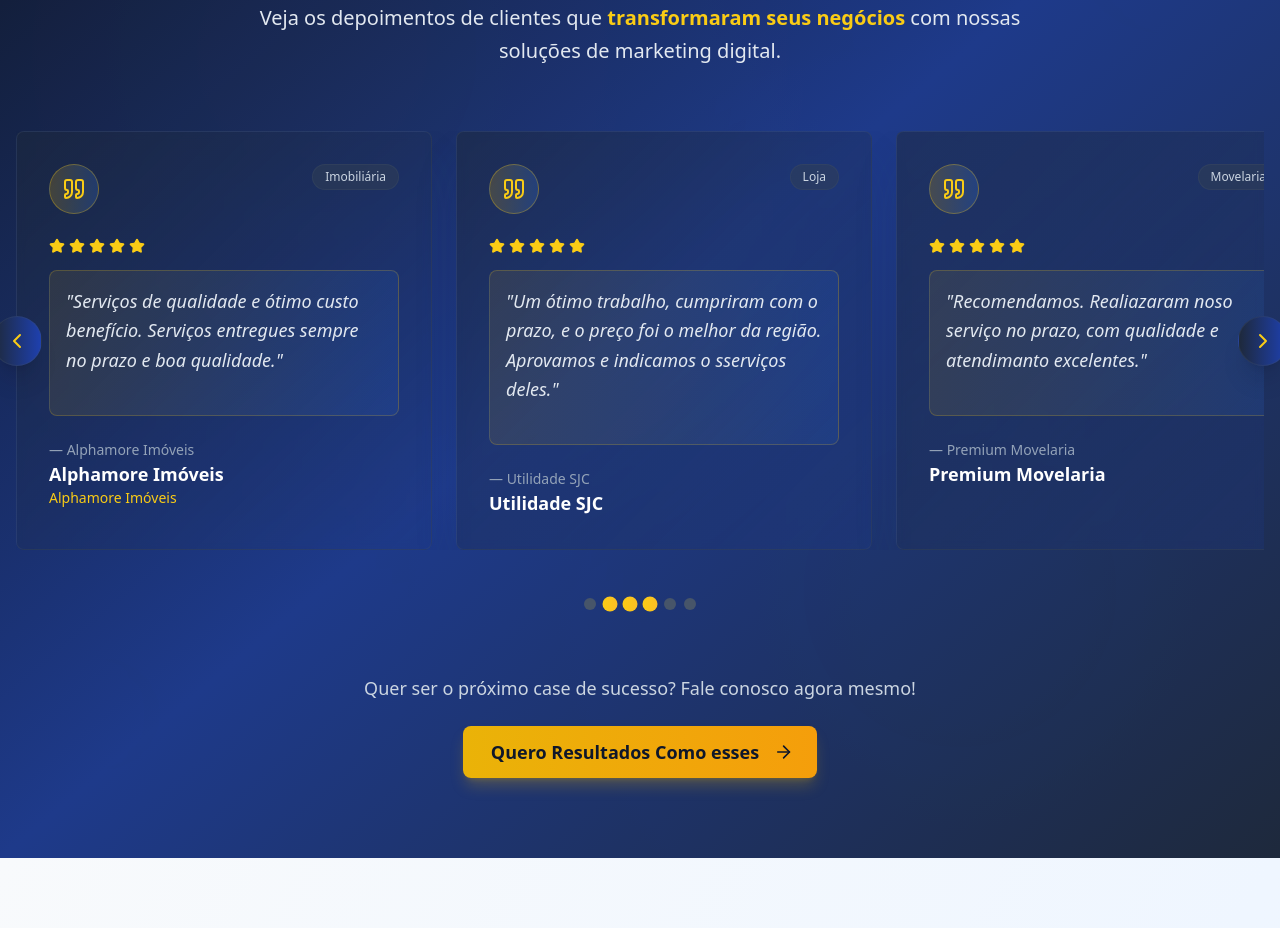
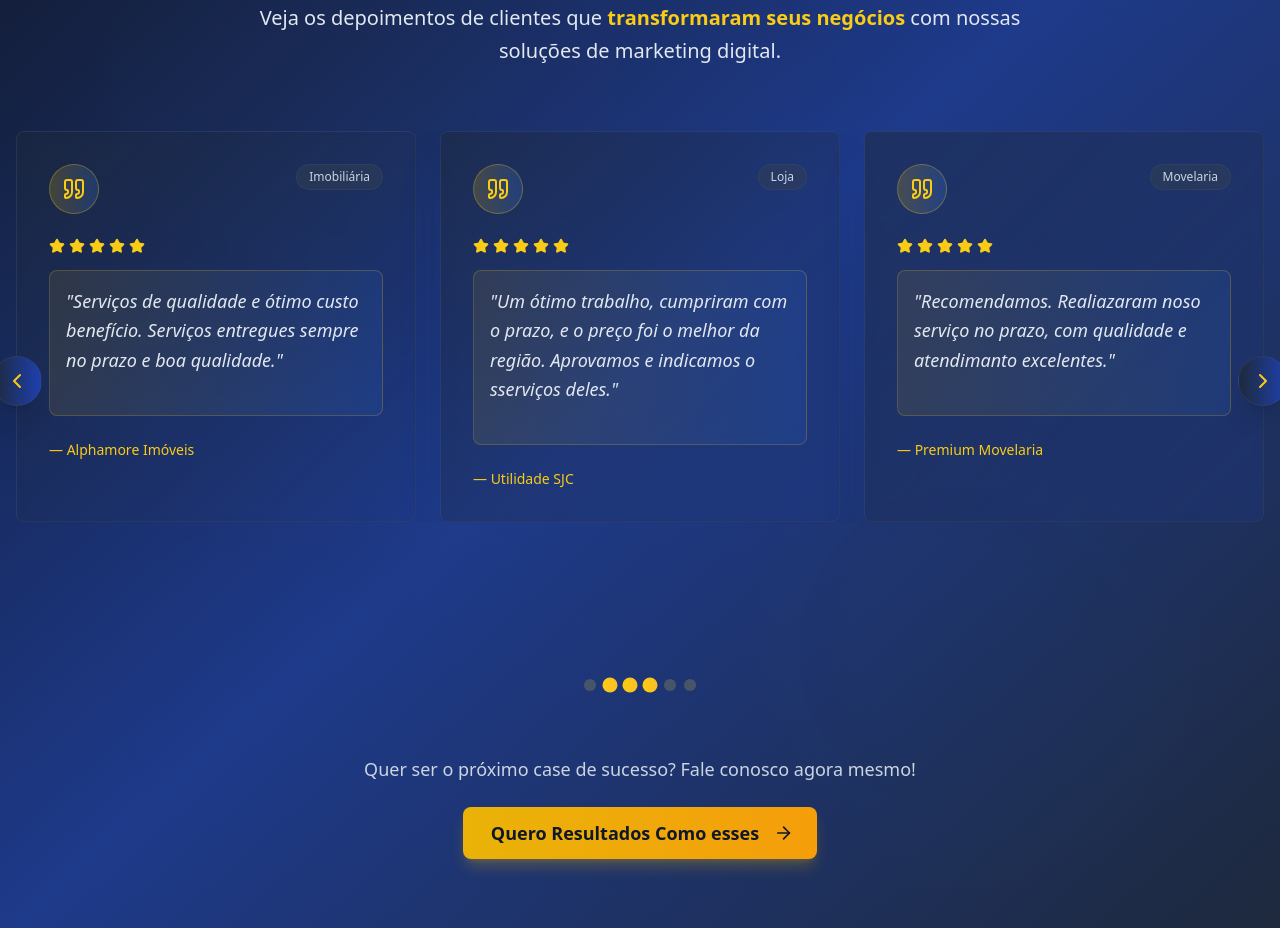
Before and after one commit to pedro-fs-garcia/agoravai360, a React (Vite) app: page / in a window 1280 px wide. Shown: the part 6680-7608 px from the top of the page. Built offline with nearby package versions, Linux system fonts and the light colour scheme.

Commit message:
atualiza testimonials

```diff
--- a/src/components/Testimonials.tsx
+++ b/src/components/Testimonials.tsx
@@ -145,7 +145,7 @@ export default function Testimonials() {
         </motion.div>
 
         {/* Carrossel de depoimentos */}
-        <div className="relative max-w-7xl mx-auto">
+        <div className="relative max-w-7xl mx-auto h-[500px]">
           <div className="overflow-hidden">
             <AnimatePresence mode="wait">
               <motion.div
--- a/src/components/testimonialCard.tsx
+++ b/src/components/testimonialCard.tsx
@@ -12,7 +12,7 @@ export default function TestimonialCard({ testimonial, index }: Props) {
     return (
         <motion.div
             key={testimonial.id}
-            className="w-full md:w-1/2 lg:w-1/3 flex-shrink-0"
+            className="w-full md:w-1/2 lg:w-1/3"
             initial={{ opacity: 0, y: 30 }}
             animate={{ opacity: 1, y: 0 }}
             transition={{ duration: 0.5, delay: index * 0.1 }}
@@ -65,14 +65,8 @@ export default function TestimonialCard({ testimonial, index }: Props) {
                     {/* Informações do cliente */}
                     <div className="flex items-center">
                         <div>
-                            <div className="text-sm text-slate-400">
-                                — {testimonial.name}
-                            </div>
-                            <p className="font-semibold text-white text-lg group-hover:text-yellow-400 transition-colors duration-300">
-                                {testimonial.name}
-                            </p>
-                            <p className="text-sm text-slate-400">{testimonial.position}</p>
-                            <p className="text-sm text-yellow-400 font-medium">{testimonial.company}</p>
+                            {/* <p className="text-sm text-yellow-400 font-medium">— {testimonial.company}</p> */}
+                            <p className="text-sm text-yellow-400 font-medium">— {testimonial.name}</p>
                         </div>
                     </div>
                 </CardContent>
```
